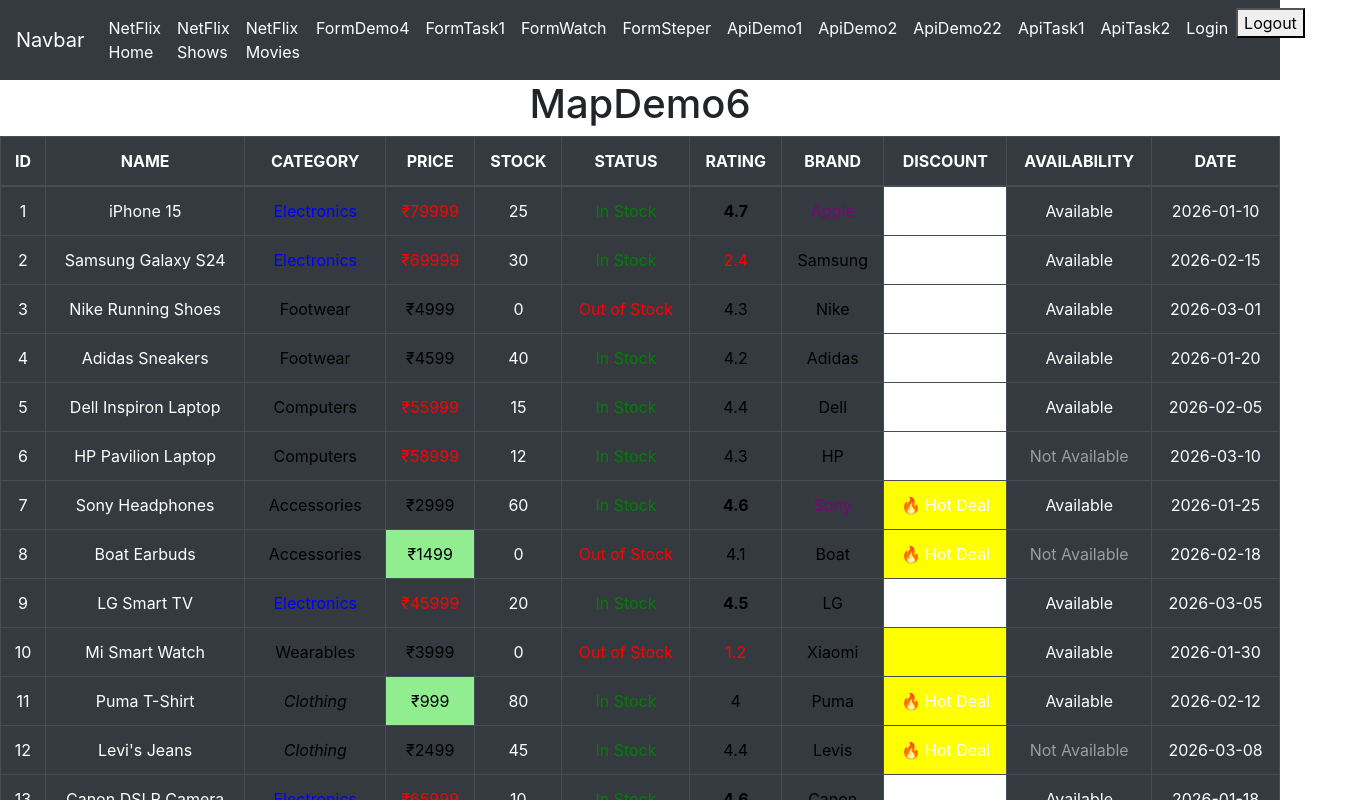
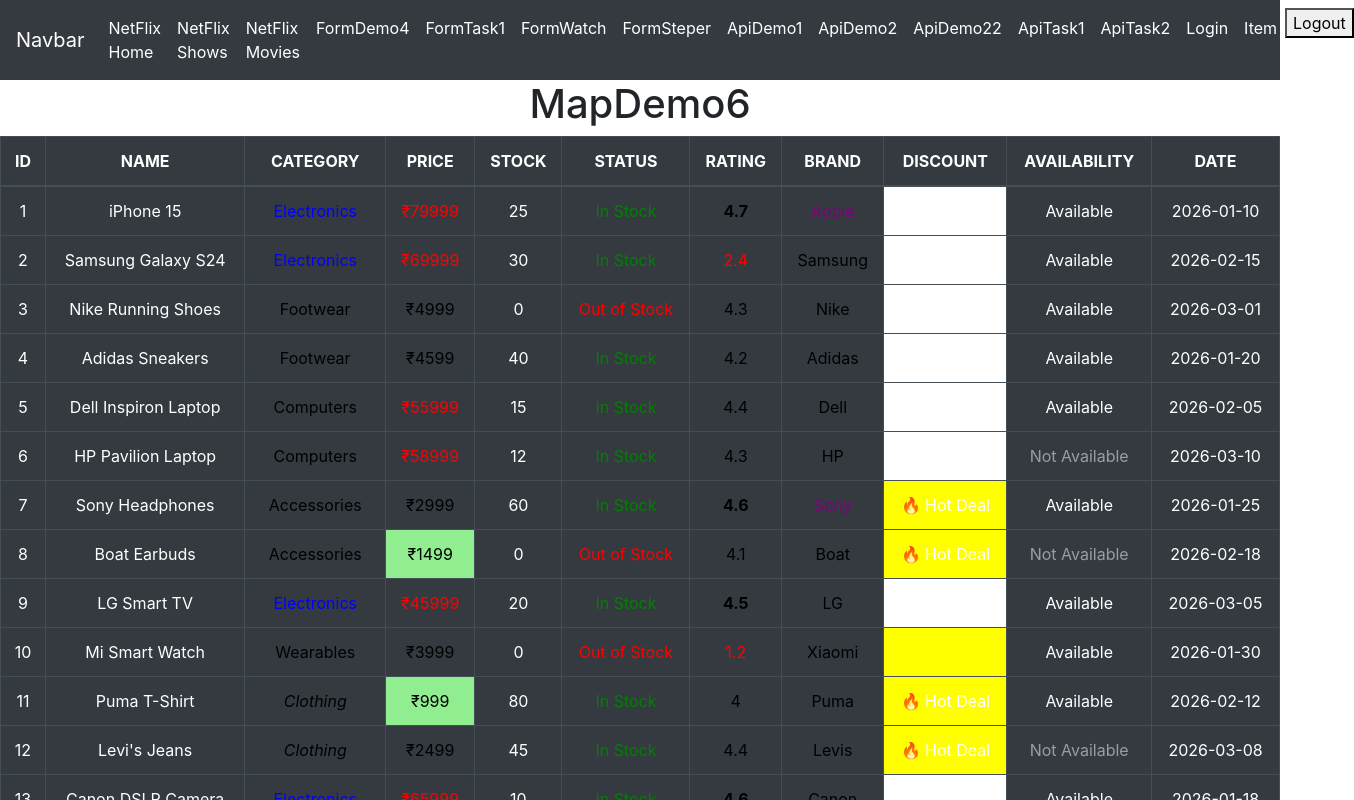
Before and after one commit to dhyanshah12/Mern-Projects, a React (Vite) app: page / in a window 1280 px wide. Shown: the top 800 px of the page, 1354 px wide, since content can reach past the window. Built offline with nearby package versions, Linux system fonts and the light colour scheme.

Commit message:
navigate link

```diff
--- a/src/components/NavBar.jsx
+++ b/src/components/NavBar.jsx
@@ -7,6 +7,7 @@
   const logoutHandler = () => {
 
     localStorage.clear()
+    document.cookie = "token=; max-age=0; path=/;";
     navigate("/login")
   }
   return (
@@ -153,6 +154,10 @@
             </li>
 
             <li class="nav-item active">
+              <Link class="nav-link" to="/item">Item<span class="sr-only">(current)</span></Link>
+            </li>
+
+            <li class="nav-item active">
               <button onClick={logoutHandler}>Logout</button>
             </li>
           </ul>
```
